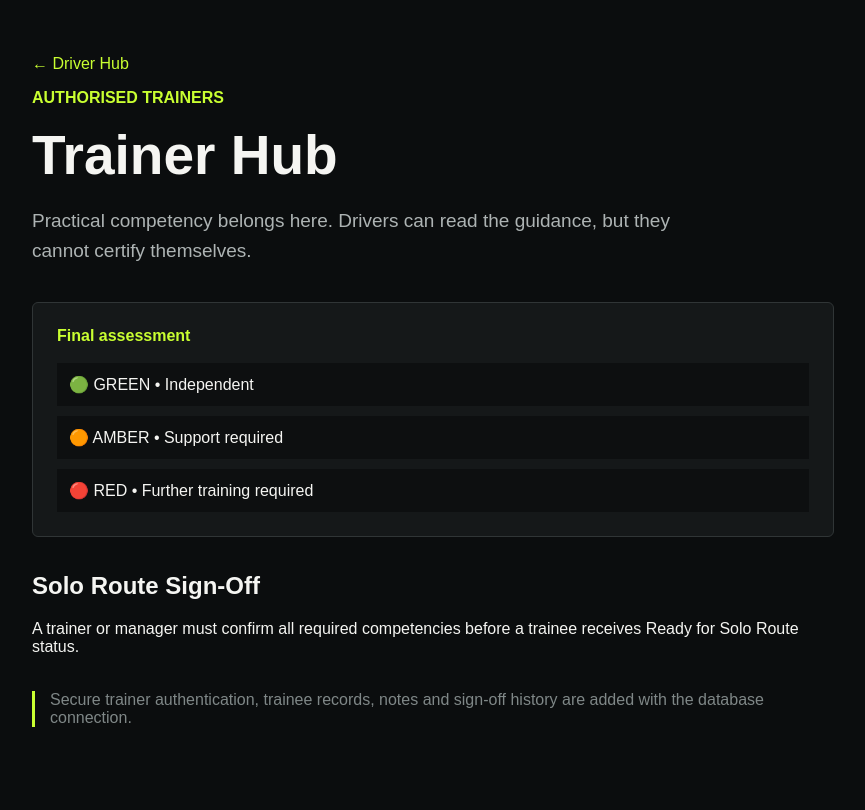
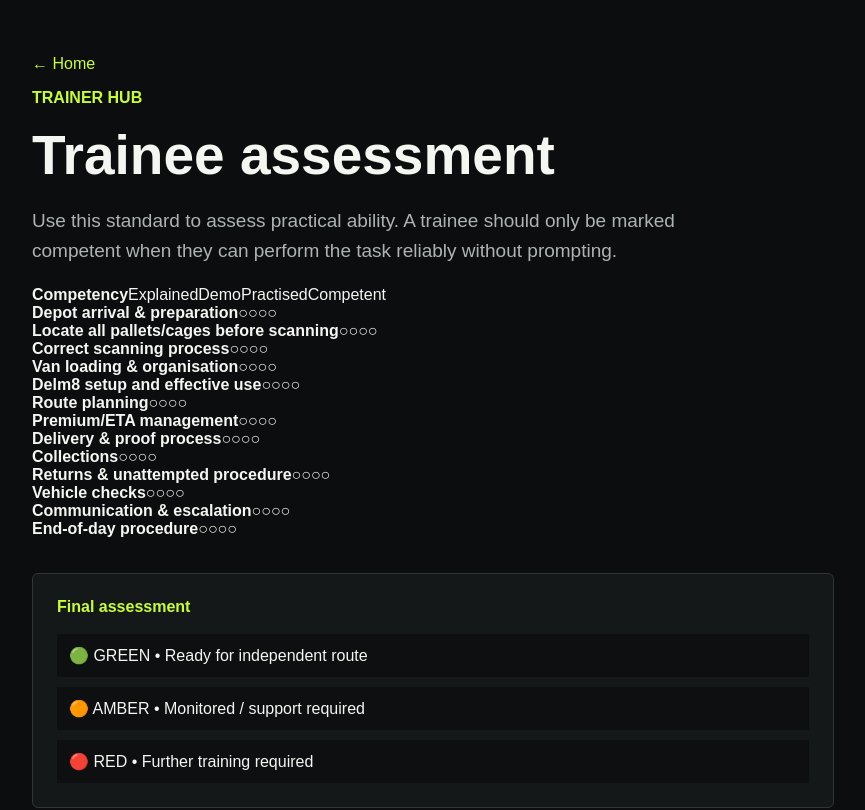
Before and after one commit to 4x4masterb-pixel/easydrop-driver-hub, a Next.js app: page /trainer in a window 1280 px wide. Shown: the top 810 px of the page, without its empty margins (207-1072 px from the left). Built offline with nearby package versions, Linux system fonts and the light colour scheme.

Commit message:
Expand Driver Guide and training system

```diff
--- a/app/trainer/page.js
+++ b/app/trainer/page.js
@@ -1 +1,2 @@
-export default function Trainer(){return <main className="inner"><a href="/">← Driver Hub</a><p className="eyebrow">AUTHORISED TRAINERS</p><h1>Trainer Hub</h1><p className="lead">Practical competency belongs here. Drivers can read the guidance, but they cannot certify themselves.</p><div className="status"><b>Final assessment</b><span>🟢 GREEN • Independent</span><span>🟠 AMBER • Support required</span><span>🔴 RED • Further training required</span></div><h2>Solo Route Sign-Off</h2><p>A trainer or manager must confirm all required competencies before a trainee receives Ready for Solo Route status.</p><p className="note">Secure trainer authentication, trainee records, notes and sign-off history are added with the database connection.</p></main>}
+const checks=["Depot arrival & preparation","Locate all pallets/cages before scanning","Correct scanning process","Van loading & organisation","Delm8 setup and effective use","Route planning","Premium/ETA management","Delivery & proof process","Collections","Returns & unattempted procedure","Vehicle checks","Communication & escalation","End-of-day procedure"];
+export default function Trainer(){return <main className="inner wide"><a href="/">← Home</a><p className="eyebrow">TRAINER HUB</p><h1>Trainee assessment</h1><p className="lead">Use this standard to assess practical ability. A trainee should only be marked competent when they can perform the task reliably without prompting.</p><div className="assessment"><div className="assHead"><b>Competency</b><span>Explained</span><span>Demo</span><span>Practised</span><span>Competent</span></div>{checks.map(x=><div className="assRow" key={x}><b>{x}</b><span>○</span><span>○</span><span>○</span><span>○</span></div>)}</div><div className="status"><b>Final assessment</b><span>🟢 GREEN • Ready for independent route</span><span>🟠 AMBER • Monitored / support required</span><span>🔴 RED • Further training required</span></div><h2>Ready for Solo Route</h2><p className="lead">Final sign-off belongs to an authorised trainer or manager. Persistent trainee records, named trainer sign-off and history will be connected to secure accounts.</p></main>}
```
